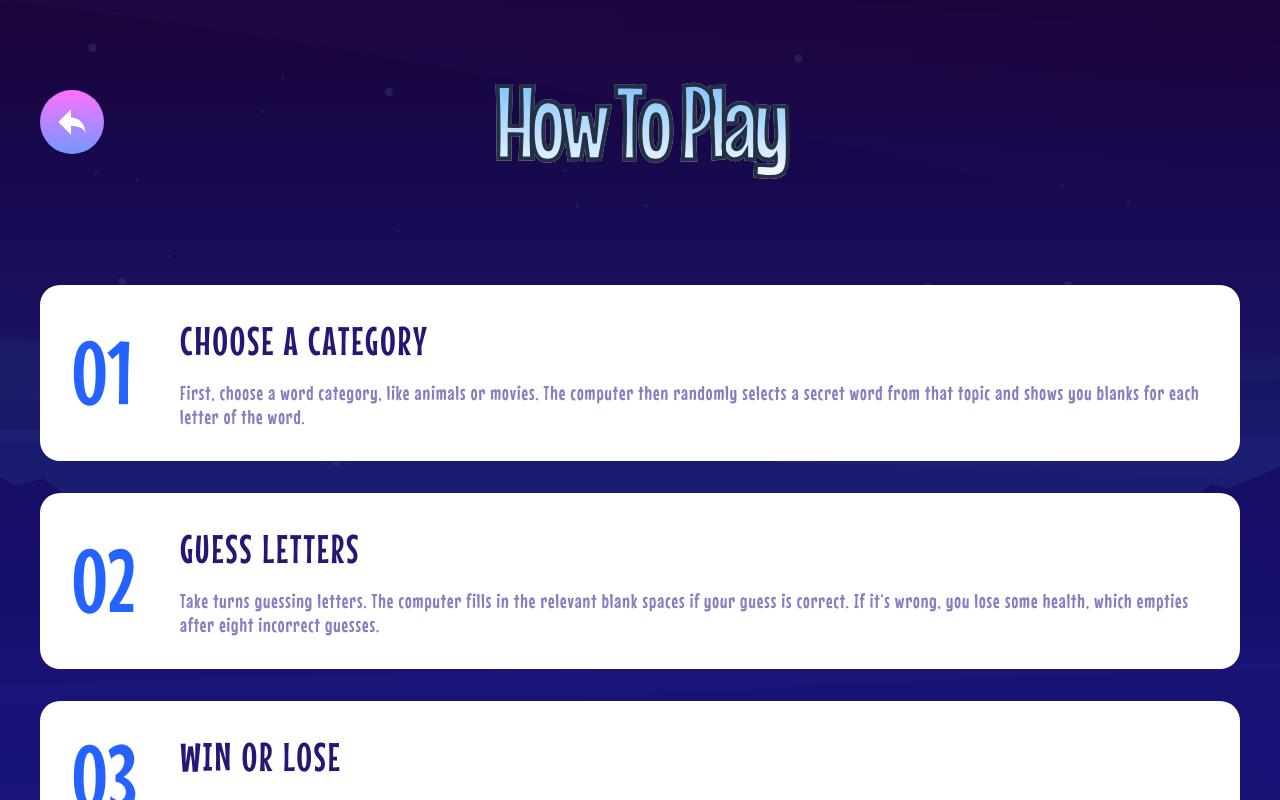
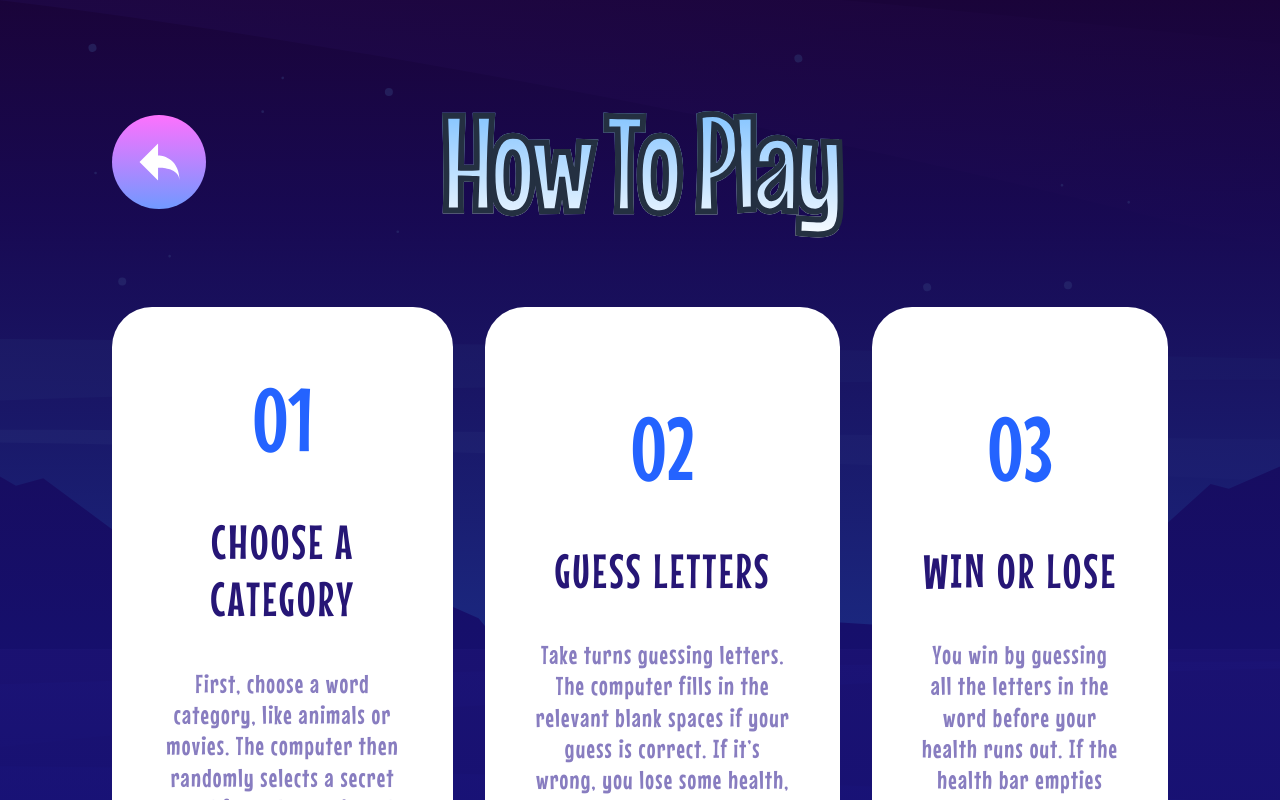
Before and after one commit to stephmunez/hangman, a Next.js app: page /how-to-play in a window 1280 px wide. Shown: the top 800 px of the page. Built offline with nearby package versions, Linux system fonts and the light colour scheme.

Commit message:
feat: how to play desktop

```diff
--- a/app/how-to-play/how-to-play.module.css
+++ b/app/how-to-play/how-to-play.module.css
@@ -10,3 +10,9 @@
     -webkit-text-stroke: 4px #243041;
   }
 }
+
+@media (min-width: 1280px) {
+  .h1 {
+    -webkit-text-stroke: 6px #243041;
+  }
+}
--- a/app/how-to-play/page.tsx
+++ b/app/how-to-play/page.tsx
@@ -22,41 +22,41 @@ const instructions = [
 
 const HowToPlay = () => {
   return (
-    <main className="relative flex min-h-full w-full flex-col gap-20 px-6 pb-[3.75rem] pt-8 md:gap-[6.25rem] md:px-10 md:pb-[6.125rem] md:pt-[3.75rem]">
+    <main className="relative flex min-h-full w-full flex-col gap-20 px-6 pb-[3.75rem] pt-8 md:gap-[6.25rem] md:px-10 md:pb-[6.125rem] md:pt-[3.75rem] xl:gap-16 xl:px-28 xl:pb-[10.438rem] xl:pt-20">
       <div className="relative z-10 flex items-center justify-between md:justify-center">
         <Link
           href="/"
-          className="flex h-10 w-10 items-center justify-center rounded-full bg-gradient-to-b from-[#FE71FE] to-[#7199FF] md:absolute md:left-0 md:h-16 md:w-16"
+          className="flex h-10 w-10 items-center justify-center rounded-full bg-gradient-to-b from-[#FE71FE] to-[#7199FF] md:absolute md:left-0 md:h-16 md:w-16 xl:h-[5.875rem] xl:w-[5.875rem]"
         >
           <Image
             src="/images/icon-back.svg"
             width={18}
             height={16}
             alt="back icon"
-            className="md:h-[26px] md:w-[28px]"
+            className="md:h-[26px] md:w-[28px] xl:h-[38px] xl:w-[41px]"
           />
         </Link>
         <h1
-          className={`${styles.h1} text-[3rem] leading-[120%] tracking-[2.4px]  md:text-[6.5rem] md:tracking-[-5.2px]`}
+          className={`${styles.h1} text-[3rem] leading-[120%] tracking-[2.4px] md:text-[6.5rem]  md:tracking-[-5.2px] xl:text-[8.5rem]`}
         >
           How To Play
         </h1>
       </div>
-      <section className=" z-10 flex w-full flex-col gap-5 md:gap-8">
+      <section className=" z-10 flex w-full flex-col gap-5 md:gap-8 xl:flex-row">
         {instructions.map((item, i) => (
           <div
             key={i}
-            className="relative flex flex-col gap-4 rounded-[20px] bg-white p-8 md:justify-center md:pl-[140px]"
+            className="relative flex flex-col gap-4 rounded-[20px] bg-white p-8 md:justify-center md:rounded-[40px] md:pl-[140px] xl:gap-10 xl:px-12 xl:py-[3.75rem]"
           >
-            <div className="flex gap-4">
-              <span className="text-2xl leading-[120%] tracking-[1.2px] text-blue md:absolute md:left-8 md:top-[calc(50%-((88px*1.2)/2))] md:text-[5.5rem]  md:tracking-normal">
+            <div className="flex gap-4 xl:flex-col xl:items-center xl:gap-10">
+              <span className="text-2xl leading-[120%] tracking-[1.2px] text-blue md:absolute md:left-8 md:top-[calc(50%-((88px*1.2)/2))] md:text-[5.5rem]  md:tracking-normal xl:static">
                 0{i + 1}
               </span>
-              <h2 className="text-2xl uppercase leading-[120%] tracking-[1.2px] text-dark-navy md:text-[2.5rem] md:tracking-[2px]">
+              <h2 className="text-2xl uppercase leading-[120%] tracking-[1.2px] text-dark-navy md:text-[2.5rem] md:tracking-[2px] xl:text-center xl:text-[3rem] xl:tracking-[2.4px]">
                 {item.title}
               </h2>
             </div>
-            <p className="text-base leading-[120%] tracking-[0.8px] text-[#887DC0] md:text-[1.25rem] md:tracking-[1px]">
+            <p className="text-base leading-[120%] tracking-[0.8px] text-[#887DC0] md:text-[1.25rem] md:tracking-[1px] xl:text-center xl:text-[1.625rem] xl:tracking-[1.3px]">
               {item.description}
             </p>
           </div>
```
